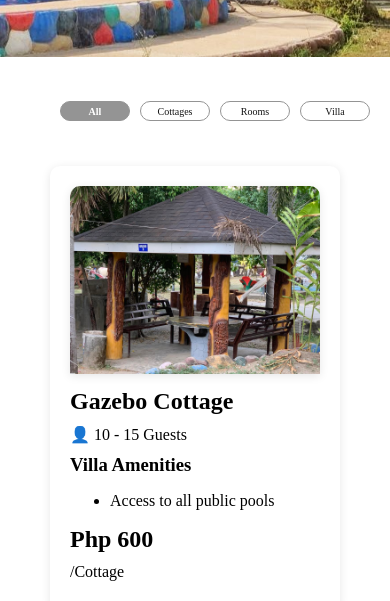
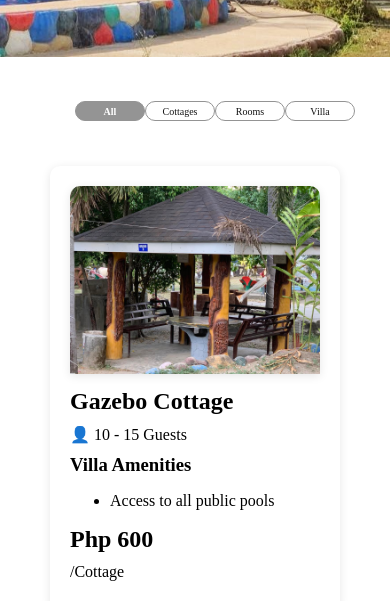
Before and after one commit to yaanocampo/Gemwell-Adventure-Resort-ARooms, a plain HTML site: page index.html in a window 390 px wide. Shown: the part 243-844 px from the top of the page. Drawn offline with Linux system fonts and the light colour scheme; a web font is replaced by a local one.

Commit message:
Add files via upload

```diff
--- a/css/ARooms.css
+++ b/css/ARooms.css
@@ -341,7 +341,7 @@ body {
     }
 
     .nav-links2 li {
-        margin: 0 5px; /* Space between links */
+        margin: 0 0px; /* Space between links */
         font-family: "DINOT-REGULAR";
     }
 
```
